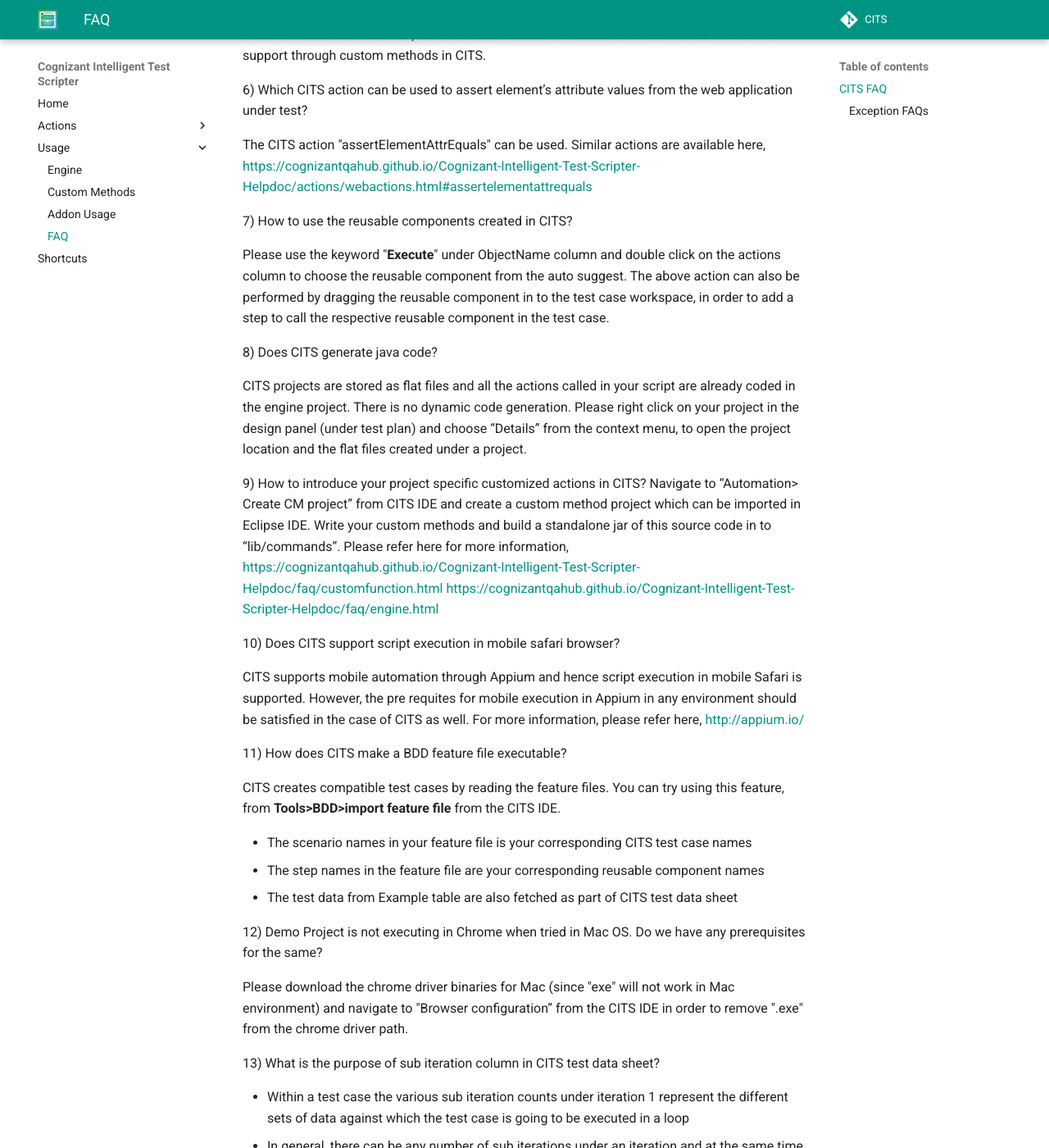
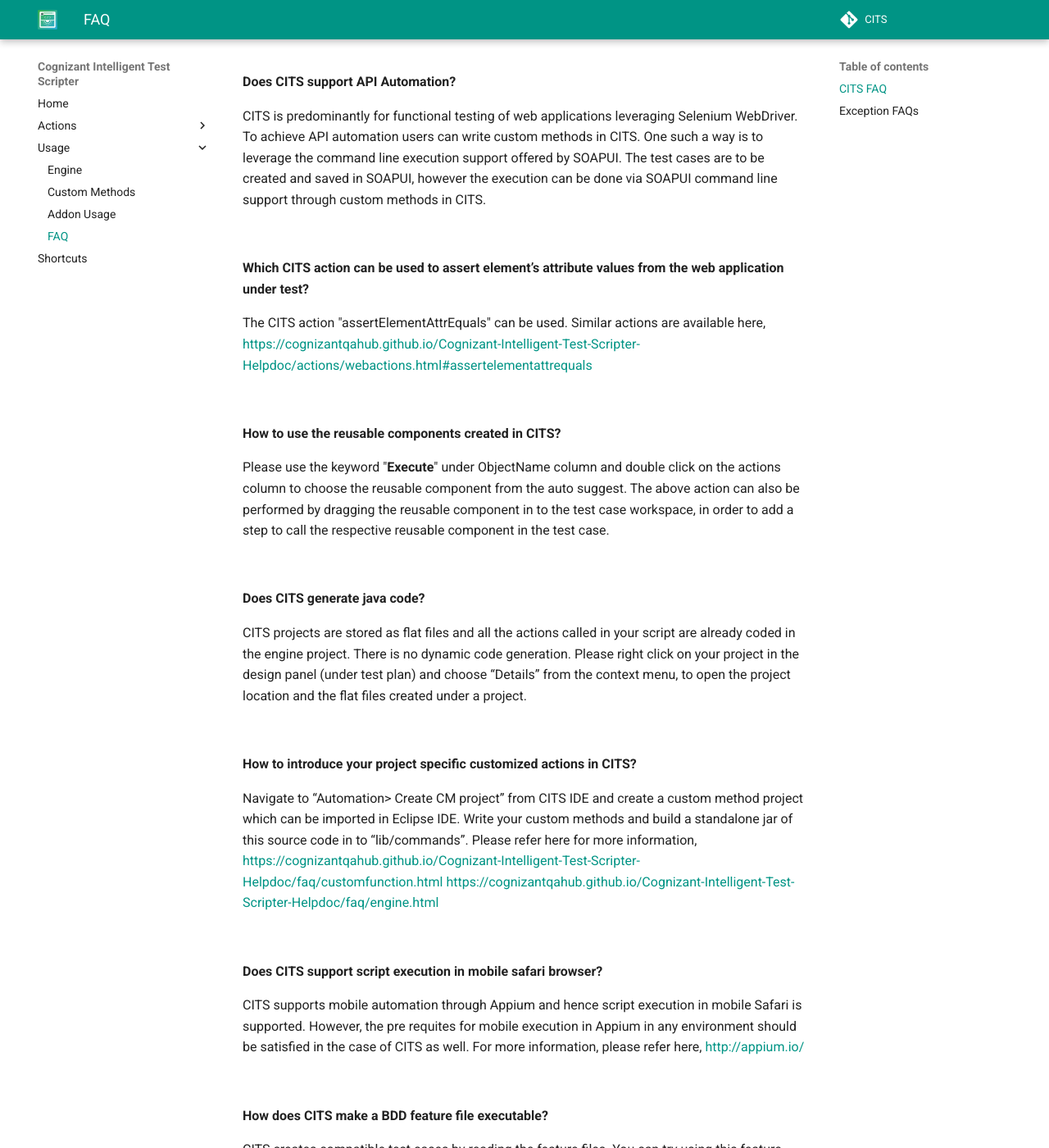
Before and after one commit to CognizantQAHub/Cognizant-Intelligent-Test-Scripter-Helpdoc, an MkDocs documentation site: the page built from docs/faq/FAQ_GitHub.md, in a window 1280 px wide and 1400 px high, scrolled down 1092 px. Shown: the whole window at 82% size. Built offline with MkDocs 1.6.1 and Material for MkDocs 9.7.7, drawn with Linux system fonts in a browser that asks for light colours; comment, search, counter and statistics services are not loaded; old or Windows-style settings are respelled for this version of MkDocs; some of the changed text lies outside the part shown.

Commit message:
Update FAQ_GitHub.md

```diff
--- a/docs/faq/FAQ_GitHub.md
+++ b/docs/faq/FAQ_GitHub.md
@@ -1,64 +1,85 @@
-## CITS FAQ
+### CITS FAQ
 
-1)	Is CITS compatible with latest Chrome browser versions?
+	**Is CITS compatible with latest Chrome browser versions?**
 
-Please update the chrome driver version, to the most compatible one for your specific chrome browser version.
-[http://chromedriver.chromium.org/downloads](http://chromedriver.chromium.org/downloads)
+ Please update the chrome driver version, to the most compatible one for your specific chrome browser version.
+ [http://chromedriver.chromium.org/downloads](http://chromedriver.chromium.org/downloads)
 
-This can be done by replacing the compatible driver in "CITS installation location/lib/Drivers".
+ This can be done by replacing the compatible driver in "CITS installation location/lib/Drivers".
 
+<br>
 
-2)	Can CITS be integrated with Jenkins?
+ **Can CITS be integrated with Jenkins?**
 
 CITS integration with CI/CD tools is feasible through command line argument support. Navigate to the CITS IDE,right click on the test case or test set and choose the option "Get CmdLine Syntax”. This command can be executed from any batch or shell console which makes the integration possible. In order to integrate with Jenkins, follow the steps below,
 
-- Create a Jenkins job and place all CITS  files in the Jenkins jobs workspace.
-- Further, in the “build” tab click on “execute windows batch command” or “execute shell”
-- Place the command to call the CITS Run.bat file in the batch console.
-- This job can further be configured for a scheduled execution or triggered based on a commit in the central repository
+  - Create a Jenkins job and place all CITS  files in the Jenkins jobs workspace.
+  - Further, in the “build” tab click on “execute windows batch command” or “execute shell”
+  - Place the command to call the CITS Run.bat file in the batch console.
+  - This job can further be configured for a scheduled execution or triggered based on a commit in the central repository
 
+<br>
 
-3)	Do I need to set JDK path while trying to inject scripts?
+**Do I need to set JDK path while trying to inject scripts?**
 
 Inject script requires JDK to compile your .java files to .class files for execution. If JDK path is not set in the Run.bat file or system Path variable or in **JAVA_HOME** a prompt “Select JDK bin path” is displayed in the CITS IDE.
 
 
-4)	Where do I get the log files in case of a test execution failure?
+<br>
+
+**Where do I get the log files in case of a test execution failure?**
 
 The console log of execution and other HTML reports is available in the CITS “**Project location/Results folder**”. To get the project location, right click on the project from the Test design panel and choose "Details" from the context menu. The log file for CITS IDE, is available in CITS installation location as log.txt.
 
-5)	Does CITS support API Automation?
+
+<br>
+
+**Does CITS support API Automation?**
 
 CITS is predominantly for functional testing of web applications leveraging Selenium WebDriver. To achieve API automation users can write custom methods in CITS. One such a way is to leverage the command line execution support offered by SOAPUI. The test cases are to be created and saved in SOAPUI, however the execution can be done via SOAPUI command line support through custom methods in CITS.
 
-6)	Which CITS action can be used to assert element’s attribute values from the web application under test?
+
+<br>
+
+**Which CITS action can be used to assert element’s attribute values from the web application under test?**
 
 The CITS action "assertElementAttrEquals" can be used. Similar actions are available here,
 [https://cognizantqahub.github.io/Cognizant-Intelligent-Test-Scripter-Helpdoc/actions/webactions.html#assertelementattrequals](https://cognizantqahub.github.io/Cognizant-Intelligent-Test-Scripter-Helpdoc/actions/webactions.html#assertelementattrequals)
 
-7)	How to use the reusable components created in CITS?
+
+<br>
+
+**How to use the reusable components created in CITS?**
 
 Please use the keyword "**Execute**" under ObjectName column and double click on the actions column to choose the reusable component from the auto suggest. The above action can also be performed by dragging the reusable component in to the test case workspace, in order to add a step to call the respective reusable component in the test case.
 
-8)	Does CITS generate java code?
+
+<br>
+
+**Does CITS generate java code?**
 
 CITS projects are stored as flat files and all the actions called in your script are already coded in the engine project. There is no dynamic code generation. Please right click on your project in the design panel (under test plan) and choose “Details” from the context menu, to open the project location and the flat files created under a project.
 
 
+<br>
 
-9)	 How to introduce your project specific customized actions in CITS?
+**How to introduce your project specific customized actions in CITS?**
+
 Navigate to “Automation> Create CM project” from CITS IDE and create a custom method project which can be imported in Eclipse IDE. Write your custom methods and build a standalone jar of this source code in to “lib/commands”. Please refer here for more information,
 [https://cognizantqahub.github.io/Cognizant-Intelligent-Test-Scripter-Helpdoc/faq/customfunction.html](https://cognizantqahub.github.io/Cognizant-Intelligent-Test-Scripter-Helpdoc/faq/customfunction.html)
 [https://cognizantqahub.github.io/Cognizant-Intelligent-Test-Scripter-Helpdoc/faq/engine.html](https://cognizantqahub.github.io/Cognizant-Intelligent-Test-Scripter-Helpdoc/faq/engine.html)
 
+<br>
 
-10)	Does CITS support script execution in mobile safari browser?
+**Does CITS support script execution in mobile safari browser?**
 
 CITS supports mobile automation through Appium and hence script execution in mobile Safari is supported. However, the pre requites for mobile execution in Appium in any environment should be satisfied in the case of CITS as well. For more information, please refer here,
 [http://appium.io/](http://appium.io/)
 
 
-11)	How does CITS make a BDD feature file executable?
+<br>
+
+**How does CITS make a BDD feature file executable?**
 
 CITS creates compatible test cases by reading the feature files. You can try using this feature, from **Tools>BDD>import feature file** from the CITS IDE.
 
@@ -66,19 +87,26 @@
 - The step names in the feature file are your corresponding reusable component names
 - The test data from Example table are also fetched as part of CITS test data sheet
 
-12)	Demo Project is not executing in Chrome when tried in Mac OS. Do we have any prerequisites for the same?
+
+<br>
+
+**Demo Project is not executing in Chrome when tried in Mac OS. Do we have any prerequisites for the same?**
 
 Please download the chrome driver binaries for Mac (since "exe" will not work in Mac environment) and navigate to "Browser configuration” from the CITS IDE in order to remove ".exe" from the chrome driver path.
 
 
-13)	What is the purpose of sub iteration column in CITS test data sheet?
+<br>
+
+**What is the purpose of sub iteration column in CITS test data sheet?**
 
 - Within a test case the various sub iteration counts under iteration 1 represent the different sets of data against which the test case is going to be executed in a loop
 - In general, there can be any number of sub iterations under an iteration and at the same time there can be any number of iterations in a datasheet. Execution of an iteration is nothing but executing all the sub iterations under that iteration.
 - In the design panel only the sub iterations of iteration 1 is executed, the sub iterations of other iterations are considered only from the execution panel.
 
 
-14)	How to map VSTS with automated scripts in CITS tool?
+<br>
+
+**How to map VSTS with automated scripts in CITS tool?**
 
 CITS supports out of the box integration with TFS version 2017. Please ensure the below pre-requisites are met for establishing the integration,
 
@@ -88,7 +116,9 @@
 - In TFS, click the Runs Option to view the various runs and the status of each runs
 
 
-15)	How to use Object Spy?
+<br>
+
+**How to use Object Spy?**
 
 You can either record your flow or use the object spy to add objects to the object repository. The objects, in the repository, can also be added manually in cases when a custom xpath needs to be introduced for the object. Refer steps below to use object spy,
 -	Start object spy from CITS IDE
@@ -97,18 +127,26 @@
 
 **Note**: If you see the message “error in connection”, please refer "Exception FAQs" question 1.
 
-16)	How to read input from user, at run time?
+
+<br>
+
+**How to read input from user, at run time?**
 
 CITS has provisions to create data sheets for your project, which can be leveraged for parameterizing the test cases. Please use the action "Set" for sending any test data to the web application. Refer here for more information on actions in CITS,
 
 [https://cognizantqahub.github.io/Cognizant-Intelligent-Test-Scripter-Helpdoc/actions/webactions](https://cognizantqahub.github.io/Cognizant-Intelligent-Test-Scripter-Helpdoc/actions/webactions)
 
 
-17)	Where to get CITS IE toolbar latest version?
+<br>
+
+**Where to get CITS IE toolbar latest version?**
+
 Please use the latest IE Toolbar from
 [https://github.com/CognizantQAHub/Cognizant-Intelligent-Test-Scripter-IE-Toolbar/releases](https://github.com/CognizantQAHub/Cognizant-Intelligent-Test-Scripter-IE-Toolbar/releases)
 
-18)	Do we have any user manual or help documentation for CITS?
+<br>
+
+**Do we have any user manual or help documentation for CITS?**
 
 CITS help artifact can be accessed from here,
 [https://cognizantqahub.github.io/Cognizant-Intelligent-Test-Scripter-Helpdoc/](https://cognizantqahub.github.io/Cognizant-Intelligent-Test-Scripter-Helpdoc/)
@@ -116,46 +154,56 @@
 All web actions available out of the box in CITS are here,
 [https://cognizantqahub.github.io/Cognizant-Intelligent-Test-Scripter-Helpdoc/actions/webactions](https://cognizantqahub.github.io/Cognizant-Intelligent-Test-Scripter-Helpdoc/actions/webactions)
 
+<br>
 
-19)	How to execute CITS script from command prompt without using the IDE?
+**How to execute CITS script from command prompt without using the IDE?**
 CITS supports command line execution and the syntax for executing a test case or test set from any batch console can be obtained by following the steps,
 
 - Navigate to Test plan (or Test lab) and right click on any test case (or test set)
 - Click on “Get CmdLine Syntax” context menu option in order to copy the command to clipboard
 - Open command prompt and execute this command from the location where “Run.bat” file is available
 
-20)	How to handle Conditions in script execution?
+
+<br>
+
+**How to handle Conditions in script execution?**
 
 Conditions can be handled in custom methods in CITS. Please refer here for understanding custom methods in CITS,
 [https://cognizantqahub.github.io/Cognizant-Intelligent-Test-Scripter-Helpdoc/faq/engine](https://cognizantqahub.github.io/Cognizant-Intelligent-Test-Scripter-Helpdoc/faq/engine)
 
 [https://cognizantqahub.github.io/Cognizant-Intelligent-Test-Scripter-Helpdoc/faq/customfunction](https://cognizantqahub.github.io/Cognizant-Intelligent-Test-Scripter-Helpdoc/faq/customfunction)
 
+ <br>
 
 ### Exception FAQs
 
-1) How to handle the error message - 'Error in connecting App Refer FAQ' obtained while working with the CITS add on?
+**How to handle the error message - 'Error in connecting App Refer FAQ' obtained while working with the CITS add on?**
 
 Please refer the documentation here.
 [https://cognizantqahub.github.io/Cognizant-Intelligent-Test-Scripter-Helpdoc/faq/addon.html#error-in-connection](https://cognizantqahub.github.io/Cognizant-Intelligent-Test-Scripter-Helpdoc/faq/addon.html#error-in-connection)
 
-2) How to handle the exception – “Exception in thread "UI:MainUI - java.lang.ExceptionInInitializerError”, triggered while launching CITS IDE?
+
+<br>
+
+**How to handle the exception – “Exception in thread "UI:MainUI - java.lang.ExceptionInInitializerError”, triggered while launching CITS IDE?**
 
 Please ensure that Java 8 is added to system path variable or CITS Run.bat file is hard coded with java 8 before working with the tool.
 
-3) How to handle the exception - "Your connection is not secure” faced during execution in Firefox?
 
-If you are trying to navigate to HTTPS site, a  Firefox capability “acceptInsecureCerts” can help in                                                             overcoming this issue. This can be done by following steps below,
+<br>
+**How to handle the exception - "Your connection is not secure” faced during execution in Firefox?**
+
+If you are trying to navigate to HTTPS site, a  Firefox capability “acceptInsecureCerts” can help in                                    overcoming this issue. This can be done by following steps below,
 
 -	Navigate to “**Browser Configuration - -> Manage Browsers - > Choose Firefox from the dropdown**” from the CITS IDE.
 -	Add the capability “**acceptInsecureCerts**” and a value for the same as “true”.
 -	Save the settings and execute your test case
 
+<br>
 
-4) How to handle the exception - “protected mode settings are not same for all the browsers”, encountered during script execution in IE browser?
+**How to handle the exception - “protected mode settings are not same for all the browsers”, encountered during script execution in IE browser? **
 
 For automating in IE (With Selenium) there are some pre-requisites, please refer the below link,
-
 [https://stackoverflow.com/questions/38222259/unable-to-launch-ie-browser-in-selenium-webdriver](https://stackoverflow.com/questions/38222259/unable-to-launch-ie-browser-in-selenium-webdriver)
 
 As suggested in the above links, please ensure two things,
@@ -165,22 +213,28 @@
 Please ensure that user has sufficient rights and permission in the network to perform the above two suggestions.
 
 
-5) How to handle the exception - “Could not resolve dependencies” encountered while building the CITS tool?
+<br>
+**How to handle the exception - “Could not resolve dependencies” encountered while building the CITS tool?**
 
-Some jars may not be downloaded with the proxy or maven configuration in your environment. Hence please download them manually and place them in the remote maven repository (m2 folder in your system).
-However, built version of CITS is available at,
+Some jars may not be downloaded with the proxy or maven configuration in your environment. Hence please download them manually and place them in the remote maven repository (m2 folder in your system). However, built version of CITS is available at,
 [https://github.com/CognizantQAHub/Cognizant-Intelligent-Test-Scripter/releases](https://github.com/CognizantQAHub/Cognizant-Intelligent-Test-Scripter/releases)
 and can be used in case you have not performed any changes to the source code, instead of building the source code from scratch.
 
+<br>
 
-6) How to handle the exception – “java. lang.ClassNotFoundException” triggered during database testing in CITS?
+**How to handle the exception – “java. lang.ClassNotFoundException” triggered during database testing in CITS?**
 
 Please place the driver jar file under "lib/clib" folder and provide the connection string "jdbc:<Database>://<Host>:<Port>/<Database name>" under database settings. Proceed to test for a successful connection.
 
 
-7)	How to handle the exception “Seems Like the Element [<objectname>] is Not Visible or hidden at the moment” that is triggered during a test case execution?
+<br>
+**How to handle the exception “Seems Like the Element [<objectname>] is Not Visible or hidden at the moment” that is triggered during a test case execution?**
 
 Please check the following,
 - Analyze how the web element are identified during execution (with which property/attribute) from the console log of execution.
 - Check if that property (with which CITS is identifying the element) is a unique match for the element
 - Try adding a “**waitforelementobeclickable**” action before performing the actual operation on the element
+
+
+
+<br>
```
